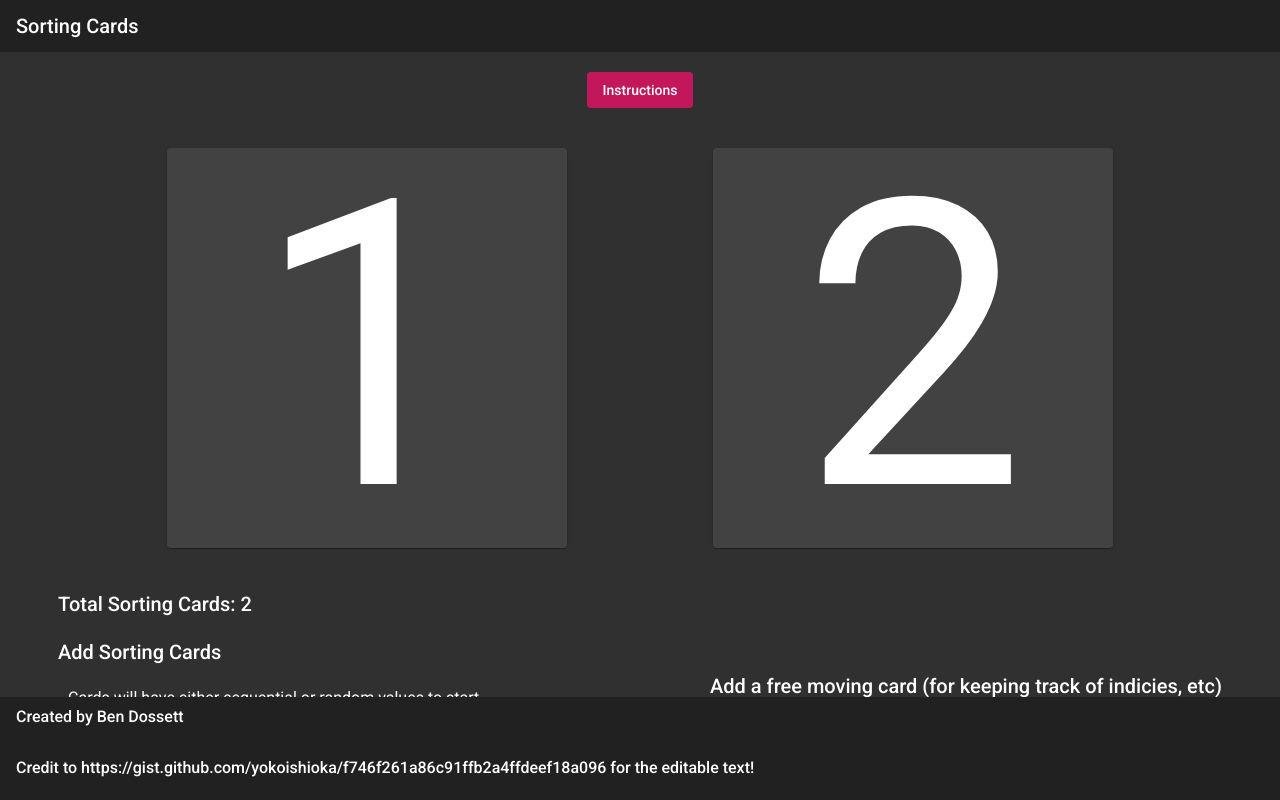
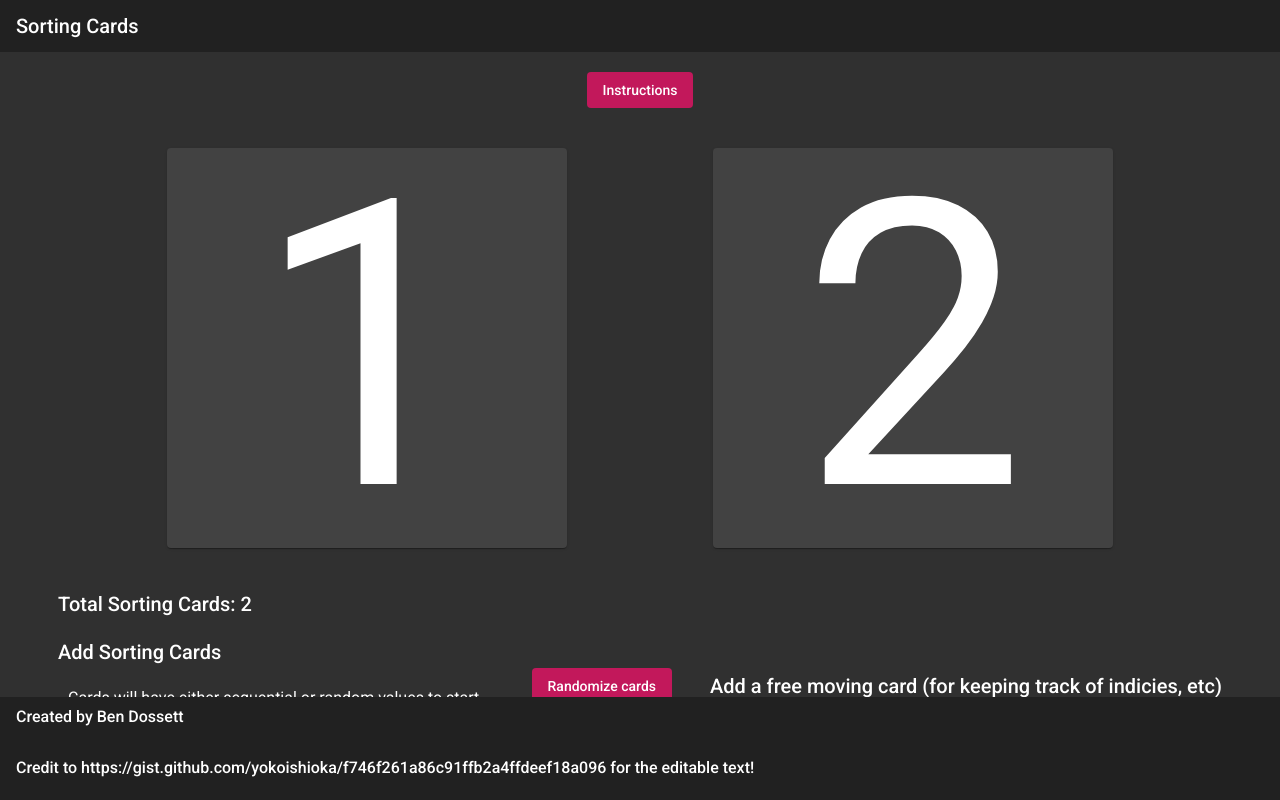
Before and after one commit to bendossett/sorting-cards, an Angular app: page / in a window 1280 px wide. Built offline with nearby package versions, Linux system fonts and the light colour scheme.

Commit message:
feat(extras): Added sorting and delete all

```diff
--- a/src/app/sorting/sorting.component.html
+++ b/src/app/sorting/sorting.component.html
@@ -58,8 +58,10 @@
             </div>
         </div>
 
-        <div fxLayout="column" fxLayoutAlign="center center">
+        <div fxLayout="column" fxLayoutAlign="space-evenly center">
             <button mat-flat-button color="primary" (click)="randomizeCards()">Randomize cards</button>
+            <button mat-flat-button color="primary" (click)="sortCards()">Sort cards</button>
+            <button mat-flat-button color="primary" (click)="deleteCards()">Delete all cards</button>
         </div>
 
         <div>
--- a/src/app/sorting/sorting.component.ts
+++ b/src/app/sorting/sorting.component.ts
@@ -99,6 +99,14 @@ export class SortingComponent implements OnInit {
     this.cards.sort(() => Math.random() - 0.5);
   }
 
+  sortCards() {
+    this.cards.sort((a: Card, b: Card) => +a.value - +b.value);
+  }
+
+  deleteCards() {
+    this.cards.length = 0;
+  }
+
   updateValueType(value: string) {
     this.valueType = value === 'random';
     console.log(this.valueType)
```
